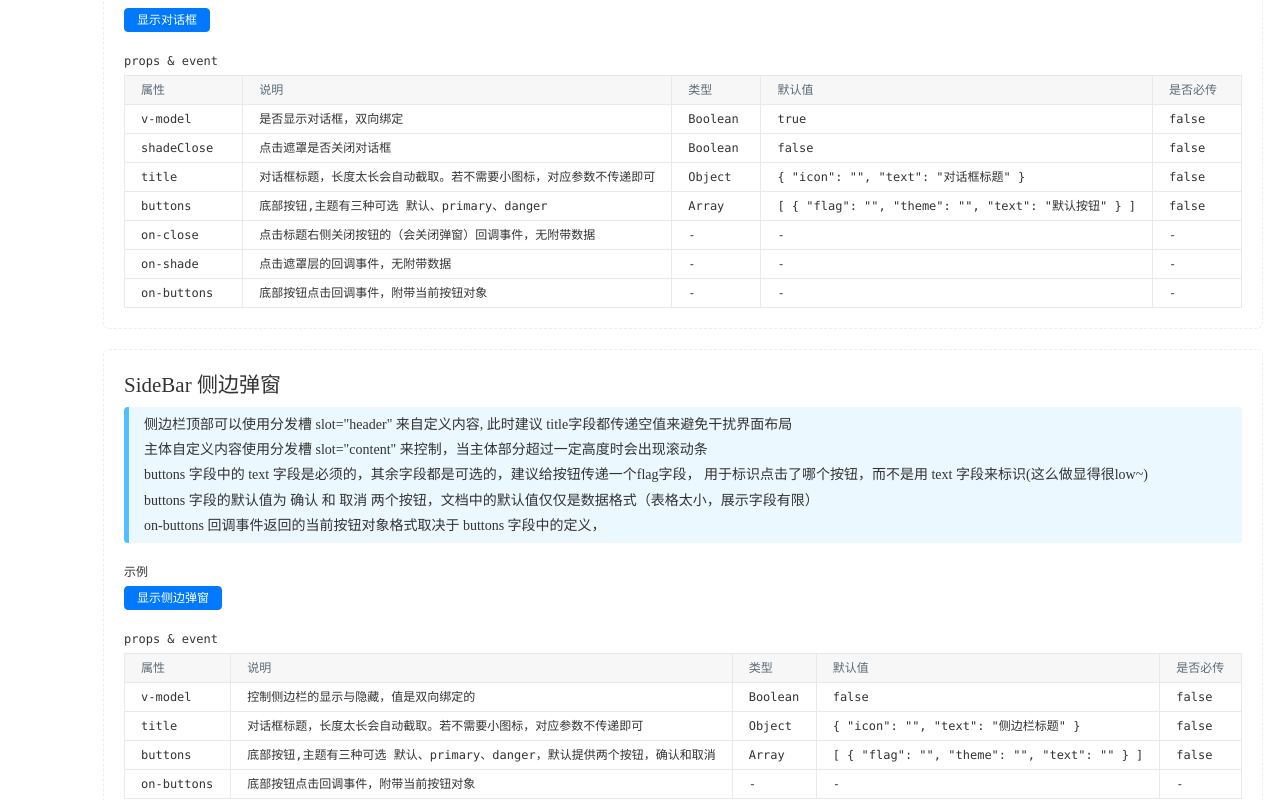
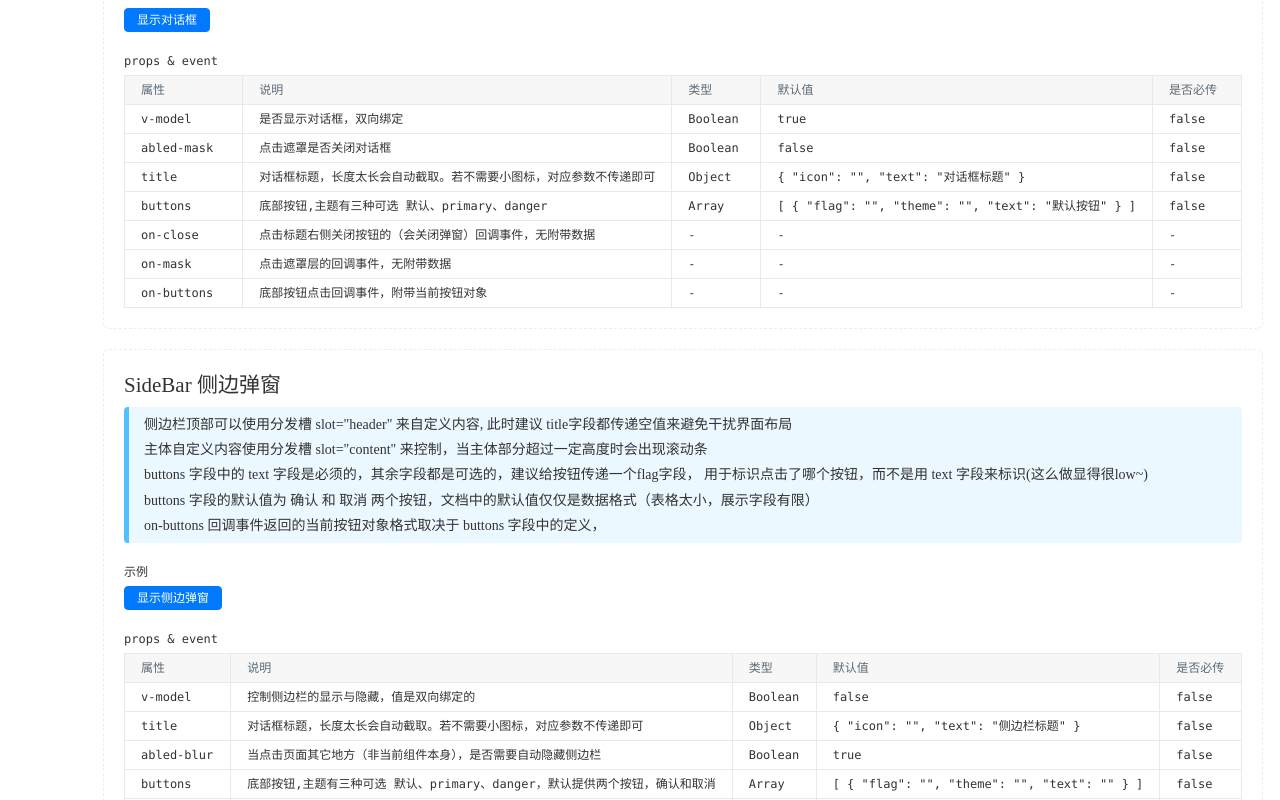
Before and after one commit to kule2018/qiaodaima.github.io, a Vue app: page / in a window 1280 px wide. Shown: the part 320-1120 px from the top of the page. Built offline with nearby package versions, Linux system fonts and the light colour scheme.

Commit message:
对话框组件、侧边弹窗组件及其文档修改

```diff
--- a/examples/doc-dialog.vue
+++ b/examples/doc-dialog.vue
@@ -18,7 +18,7 @@
         v-model="modelData.show"
         v-bind="modelData"
         @on-close="onClose"
-        @on-shade="onShade"
+        @on-mask="onMask"
         @on-buttons="onButtons">
         <div style="height: 1000px;" slot="content">
           <p v-for="(n, index) in 100" :key="index">自定义内容{{n}}</p>
@@ -49,7 +49,7 @@
             isMust: false
           },
           {
-            name: 'shadeClose',
+            name: 'abled-mask',
             explain: '点击遮罩是否关闭对话框',
             type: 'Boolean',
             default: false,
@@ -86,7 +86,7 @@
             isMust: '-'
           },
           {
-            name: 'on-shade',
+            name: 'on-mask',
             explain: '点击遮罩层的回调事件，无附带数据',
             type: '-',
             default: '-',
@@ -108,7 +108,7 @@
         ],
         modelData: {
           show: false,
-          shadeClose: true,
+          abledMask: true,
           buttons: [
             {
               flag: 'cancel',
@@ -145,7 +145,7 @@
       onClose() {
         alert('您点击了标题右侧的关闭按钮');
       },
-      onShade() {
+      onMask() {
         alert('您点击了遮罩层');
       },
       onButtons(button) {
--- a/examples/doc-side-bar.vue
+++ b/examples/doc-side-bar.vue
@@ -50,6 +50,13 @@
               icon: '',
               text: '侧边栏标题'
             },
+            isMust: false
+          },
+          {
+            name: 'abled-blur',
+            explain: '当点击页面其它地方（非当前组件本身），是否需要自动隐藏侧边栏',
+            type: 'Boolean',
+            default: true,
             isMust: false
           },
           {
--- a/src/components/dialog/main.vue
+++ b/src/components/dialog/main.vue
@@ -1,6 +1,6 @@
 <template>
   <div v-show="show" class="dialog-wrap">
-    <div @click="onShade" class="mask"></div>
+    <div @click="onMask" class="mask"></div>
     <div class="dialog-item">
       <div class="header">
         <i v-if="title.icon" :class="title.icon" class="iconfont"></i>
@@ -32,7 +32,7 @@
         type: Boolean,
         default: true
       },
-      shadeClose: {
+      abledMask: {
         type: Boolean,
         default: false
       },
@@ -78,10 +78,10 @@
         this.$emit('on-close', null);
         this.show = false;
       },
-      onShade() {
-        this.$emit('on-shade', null);
+      onMask() {
+        this.$emit('on-mask', null);
 
-        if(this.shadeClose) {
+        if(this.abledMask) {
           this.show = false;
         }
       },
--- a/src/components/side-bar/main.vue
+++ b/src/components/side-bar/main.vue
@@ -1,5 +1,5 @@
 <template>
-  <div v-show="show" class="side-bar-item">
+  <div @click="stopBubble" v-show="show" class="side-bar-item">
     <div class="header">
       <i v-if="title.icon" :class="title.icon" class="iconfont"></i>
       <span class="title-text">{{title.text}}</span>
@@ -54,6 +54,10 @@
             }
           ];
         }
+      },
+      abledBlur: {
+        type: Boolean,
+        default: true
       }
     },
     computed: {
@@ -66,9 +70,26 @@
         }
       }
     },
+    mounted() {
+      const _this = this;
+
+      if(this.abledBlur) {
+          document.addEventListener('click', function() {
+          // 如果组件已经是隐藏状态，则不需要再隐藏，否则就会导致组件无法正常显示
+          if(_this.show) {
+            _this.show = false;
+          }
+        });
+      }
+    },
     methods: {
       onButtons(button) {
         this.$emit('on-buttons', button);
+      },
+      stopBubble(e) {
+        if(this.abledBlur) {
+          e.stopPropagation();
+        }
       }
     }
   };
```
